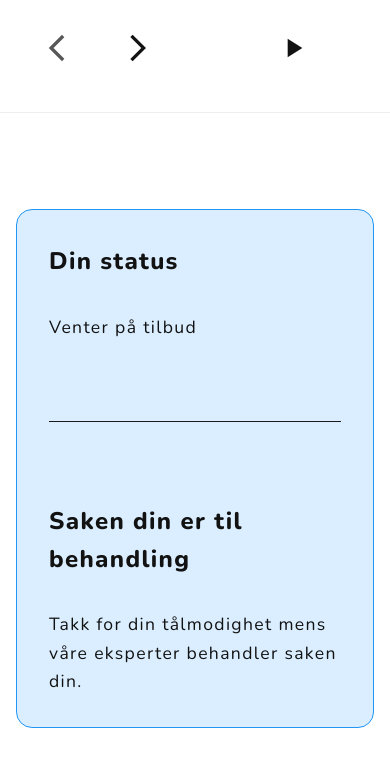
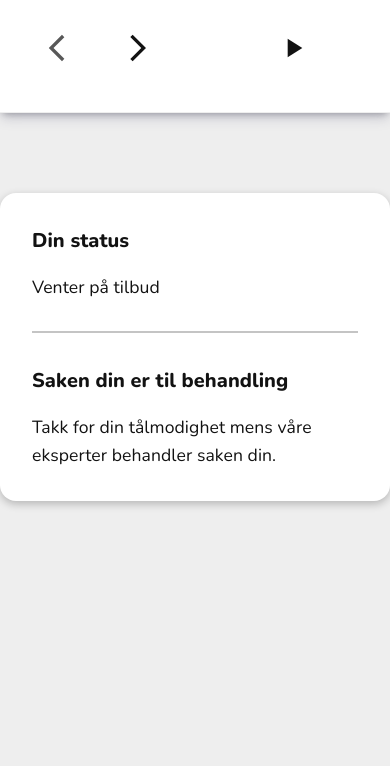
Before and after one commit to Tionbai/customer-status-react, a React (Create React App) app: page / in a window 390 px wide. Shown: the top 766 px of the page. Built offline with nearby package versions, Linux system fonts and the light colour scheme.

Commit message:
Minor design adjustments - overall improvement.

```diff
--- a/src/App.scss
+++ b/src/App.scss
@@ -8,5 +8,6 @@
   align-items: center;
   text-align: center;
   gap: 5rem;
+  background: #eee;
 
 }
--- a/src/components/Dashboard/Dashboard.scss
+++ b/src/components/Dashboard/Dashboard.scss
@@ -5,7 +5,9 @@
   align-items: flex-start;
   gap: 2rem;
   padding: 2rem;
+  box-shadow: rgba(50, 50, 93, 0.25) 0px 6px 12px -2px, rgba(0, 0, 0, 0.3) 0px 3px 7px -3px;
   border-bottom: 1px solid #eee;
+  background: white;
 
   &__container {
     width: 50%;
@@ -43,7 +45,6 @@
   }
 
   @media (max-width: 480px) {
-
     &__action {
       & > p {
         display: none;
--- a/src/components/Progress/Progress.scss
+++ b/src/components/Progress/Progress.scss
@@ -1,25 +1,52 @@
 .Progress {
+  background: white;
+  max-width: 100%;
   display: flex;
   gap: 5rem;
-  margin: 1rem;
   padding: 2rem;
   text-align: left;
-  background-color: var(--clr-primary-light);
-  border: 1px solid var(--clr-primary);
   border-radius: 1rem;
+  box-shadow: rgba(0, 0, 0, 0.24) 0px 3px 8px;
 
   &__status {
-    padding-right: 5rem;
-    border-right: 1px solid #191919;
+    min-width: 9rem;
+    max-width: 25%;
+    position: relative;
+
+    &:before {
+      content: '';
+      position: absolute;
+      top: 0;
+      right: -2rem;
+      height: 100%;
+      width: 2px;
+      background: rgba(0, 0, 0, 0.23);
+      z-index: 2;
+    }
+
+    &:after {
+      content: none;
+      position: absolute;
+      bottom: 0;
+      right: 0;
+      height: 2px;
+      width: 100%;
+      background: rgba(0, 0, 0, 0.23);
+      z-index: 2;
+    }
+  }
+
+  &__action {
+    flex: 1;
   }
 
   &__title {
-    margin-bottom: 2rem;
-    font-size: 1.5rem;
+    margin-bottom: 1rem;
+    font-size: clamp(1rem, calc(1rem + 1vw), 1.3rem);
   }
 
   &__text--action {
-    flex-wrap: wrap;
+    min-width: 100%;
     display: flex;
     align-items: center;
     gap: 0.5rem;
@@ -27,21 +54,32 @@
     font-weight: bold;
     color: var(--clr-primary);
     cursor: pointer;
-    transition: transform 0.2s ease-out;
+    transition: transform 0.2s ease;
 
     &:hover {
-      transform: scale(1.1);
+      transform: scale(1.05);
     }
   }
 
   @media (max-width: 480px) {
     flex-direction: column;
+    gap: 2rem;
+    max-width: 100%;
+    & > * {
+      flex: auto;
+      width: 100%;
+      min-width: 100%;
+    }
 
     &__status {
-      padding-bottom: 5rem;
+      padding-bottom: 2rem;
       padding-right: 0;
-      border-bottom: 1px solid #191919;
-      border-right: none;
+      &:before {
+        content: none;
+      }
+      &:after {
+        content: '';
+      }
     }
   }
 }
@@ -53,11 +91,7 @@
 }
 
 .text {
-  font-size: 1.3rem;
+  font-size: clamp(0.9rem, calc(0.9rem + 1vw), 1.1rem);
   line-height: 1.6;
-  letter-spacing: 1pt;
-
-  @media (max-width: 480px) {
-    font-size: clamp(1rem, calc(1rem + 1vw), 1.1rem);
-  }
+  letter-spacing: 0.05pt;
 }
```
Also changed, not shown: 2 other files (tests, documents, lock files or other folders).
